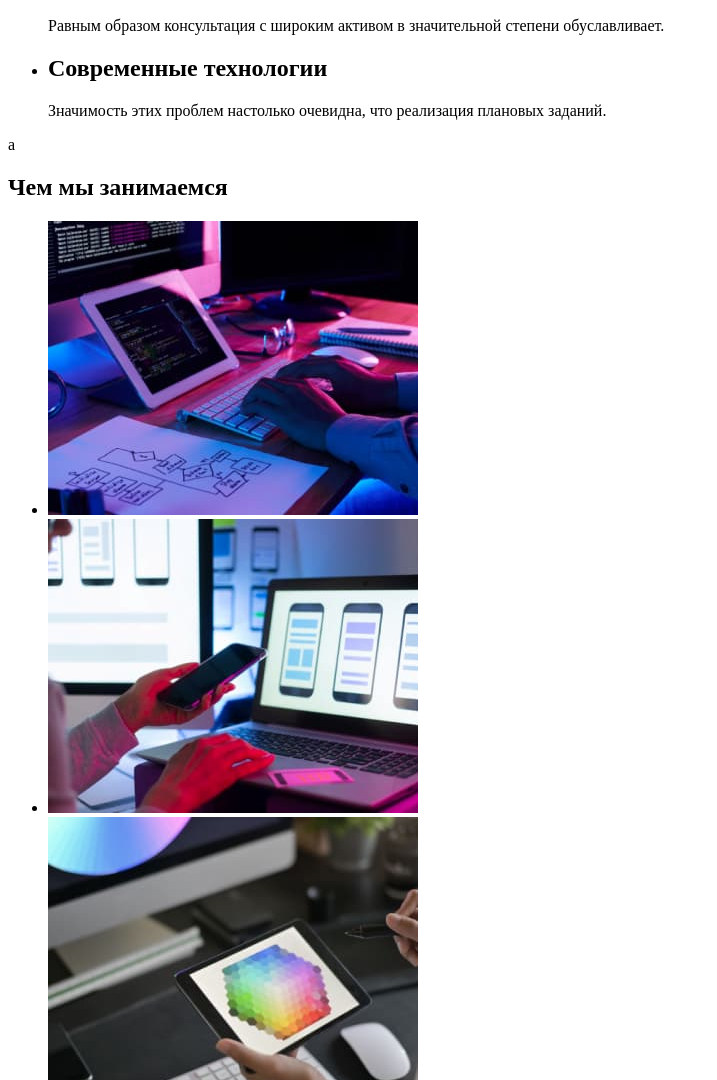
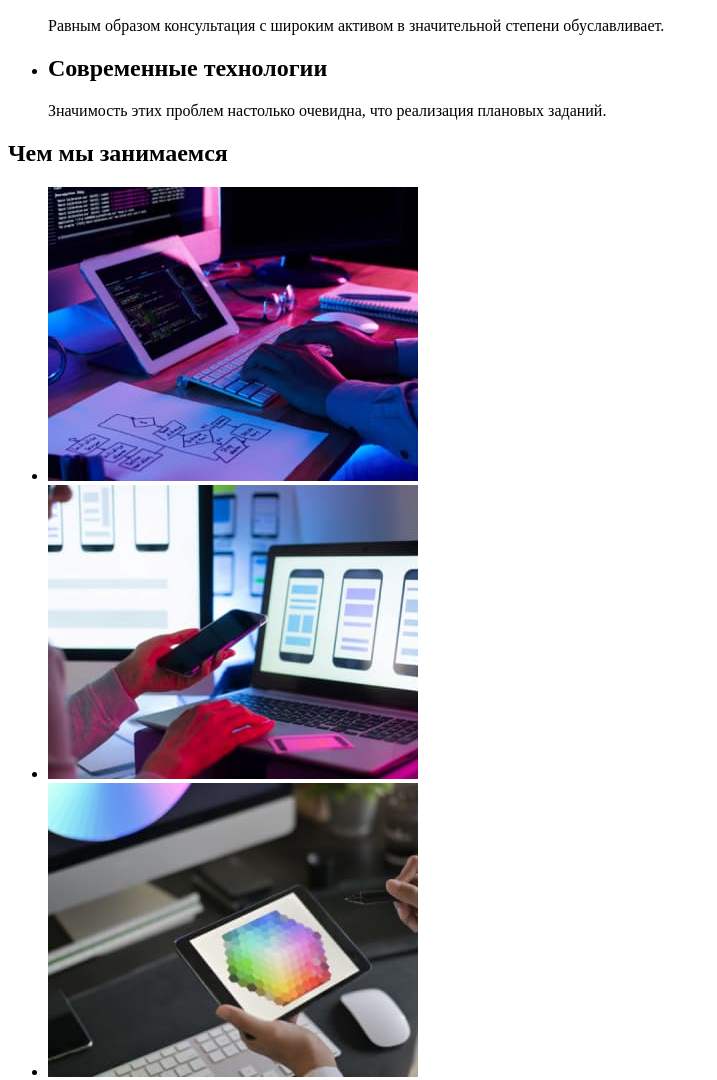
Before and after one commit to vladdol/goit-markup-hw-01, a plain HTML site: page index.html in a window 1280 px wide. Shown: the part 502-1582 px from the top of the page, without its empty margins (0-717 px from the left). Drawn offline with Linux system fonts and the light colour scheme.

Commit message:
Update index.html

```diff
--- a/index.html
+++ b/index.html
@@ -56,7 +56,6 @@
       </section>
       <!-- Деятельность -->
       <section>
-        а
         <h2>Чем мы занимаемся</h2>
         <ul>
           <li>
```
